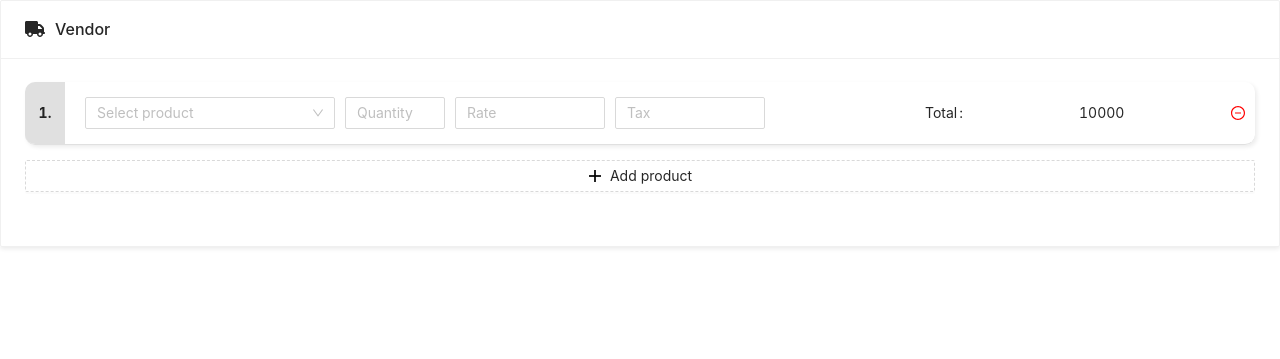
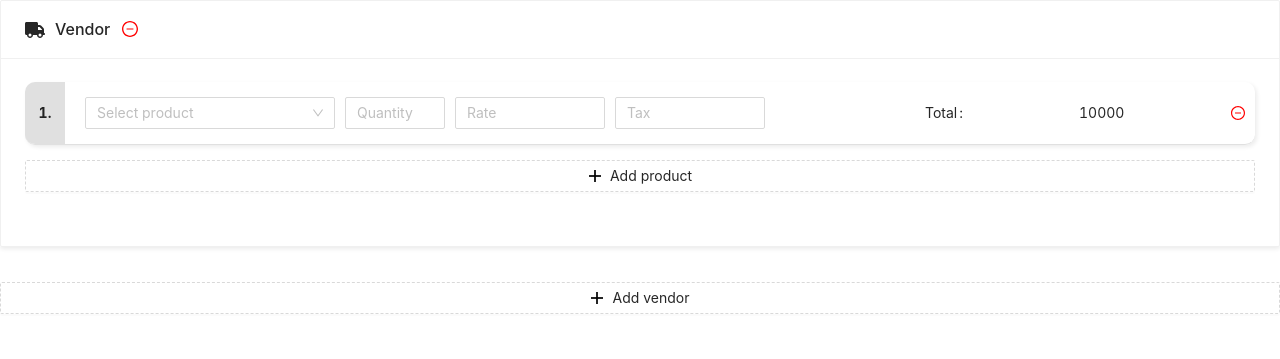
Before and after one commit to mariobutir/restaurant_management, a React (Create React App) app: page /overview in a window 1280 px wide. Both pictures are taken after a click on the element 458 px from the left and 392 px from the top of the page. Shown: the top 359 px of the page. Built offline with nearby package versions, Linux system fonts and the light colour scheme.

Commit message:
Add dynamic vendors

```diff
--- /dev/null
+++ b/src/views/overview/CreateReportOverlay/VendorForm/index.js
@@ -0,0 +1,110 @@
+import { Button, Form, Input, Select } from "antd"
+import { ProductsArray } from "../enums"
+import { MinusCircleOutlined, PlusOutlined } from "@ant-design/icons"
+import React from "react"
+
+const VendorForm = (props) => {
+  const { fieldKey } = props
+
+  return (
+    <Form.Item className="product-entry-wrapper">
+      <Form.List name={[fieldKey, "products"]} initialValue={[{}]}>
+        {(fields, { add, remove }) => (
+          <>
+            {fields.map(({ key, name, ...restField }, index) => (
+              <div key={key} className="product-entry">
+                <div className="index-container">
+                  <div className="numbering">{index + 1}.</div>
+                </div>
+                <div className="product-entry-section">
+                  <div className="d-flex justify-content-between">
+                    <div className="d-flex">
+                      <Form.Item
+                        className="me-2"
+                        {...restField}
+                        name={[name, "product_id"]}
+                      >
+                        <Select
+                          showSearch
+                          placeholder="Select product"
+                          optionFilterProp="children"
+                          filterOption={(input, option) =>
+                            option.children
+                              .toLowerCase()
+                              .indexOf(input.toLowerCase()) >= 0
+                          }
+                          style={{ width: 250 }}
+                        >
+                          {ProductsArray.map((product) => (
+                            <Select.Option
+                              key={product.id}
+                              value={product.name}
+                            >
+                              {product.name}
+                            </Select.Option>
+                          ))}
+                        </Select>
+                      </Form.Item>
+                      <Form.Item
+                        className="me-2"
+                        {...restField}
+                        name={[name, "quantity"]}
+                      >
+                        <Input placeholder="Quantity" style={{ width: 100 }} />
+                      </Form.Item>
+                      <Form.Item
+                        className="me-2"
+                        {...restField}
+                        name={[name, "rate"]}
+                      >
+                        <Input placeholder="Rate" style={{ width: 150 }} />
+                      </Form.Item>
+                      <Form.Item
+                        className="me-2"
+                        {...restField}
+                        name={[name, "tax"]}
+                      >
+                        <Input placeholder="Tax" style={{ width: 150 }} />
+                      </Form.Item>
+                    </div>
+                    <div className="d-flex">
+                      <Form.Item
+                        className="me-2 total"
+                        label="Total"
+                        {...restField}
+                        name={[name, "total"]}
+                      >
+                        <Input
+                          placeholder="Total"
+                          defaultValue="10000"
+                          style={{
+                            border: 0,
+                          }}
+                        />
+                      </Form.Item>
+                    </div>
+                  </div>
+                </div>
+                <div className="product-actions">
+                  <MinusCircleOutlined onClick={() => remove(name)} />
+                </div>
+              </div>
+            ))}
+            <Form.Item>
+              <Button
+                type="dashed"
+                onClick={() => add()}
+                block
+                icon={<PlusOutlined />}
+              >
+                Add product
+              </Button>
+            </Form.Item>
+          </>
+        )}
+      </Form.List>
+    </Form.Item>
+  )
+}
+
+export default VendorForm
--- a/src/views/overview/CreateReportOverlay/index.js
+++ b/src/views/overview/CreateReportOverlay/index.js
@@ -1,13 +1,14 @@
 import React, { useEffect } from "react"
 import { useDispatch } from "react-redux"
-import { Button, Card, Form, Input, Select } from "antd"
-import { ProductsArray } from "./enums"
-import { FontAwesomeIcon } from "@fortawesome/react-fontawesome"
-import { faTruck } from "@fortawesome/free-solid-svg-icons"
+import { Button, Card, Form } from "antd"
 import "./styles.scss"
 import Overlay from "../../../components/Overlay"
 import actions from "../../../redux/actions"
+
+import VendorForm from "./VendorForm"
 import { MinusCircleOutlined, PlusOutlined } from "@ant-design/icons"
+import { faTruck } from "@fortawesome/free-solid-svg-icons"
+import { FontAwesomeIcon } from "@fortawesome/react-fontawesome"
 
 const layout = {
   labelCol: { span: 8 },
@@ -15,11 +16,14 @@ const layout = {
 }
 
 const CardHeader = (props) => {
-  const { icon, title } = props
+  const { icon, title, remove } = props
   return (
     <div className="fix">
       {icon && <FontAwesomeIcon className="me-2" icon={icon} />}
       {title}
+      <div className="product-actions vendor-remove">
+        <MinusCircleOutlined onClick={() => remove()} />
+      </div>
     </div>
   )
 }
@@ -36,10 +40,6 @@ const CreateReportOverlay = (props) => {
       dispatch({ type: actions.FETCH_REPORT_FORM_DATA })
     }
   }, [overlay.visible])
-
-  const handleOnFinish = (values) => {
-    console.log("save report")
-  }
 
   const OverlayFooter = () => {
     const handleDiscard = () => {
@@ -66,6 +66,10 @@ const CreateReportOverlay = (props) => {
     )
   }
 
+  const handleOnFinish = (values) => {
+    console.log("save report")
+  }
+
   const handleValueChange = (changedValues, currentValues) => {
     console.log("changed value")
   }
@@ -79,95 +83,24 @@ const CreateReportOverlay = (props) => {
         onValuesChange={handleValueChange}
         {...layout}
       >
-        <Card title={<CardHeader title="Vendor" icon={faTruck} />}>
         <Form.Item className="product-entry-wrapper">
-            <Form.List name="products" initialValue={[{}]}>
+          <Form.List name="vendors" initialValue={[{}]}>
             {(fields, { add, remove }) => (
               <>
-                  {fields.map(({ key, name, ...restField }, index) => (
-                    <div key={key} className="product-entry">
-                      <div className="index-container">
-                        <div className="numbering">{index + 1}.</div>
-                      </div>
-                      <div className="product-entry-section">
-                        <div className="d-flex justify-content-between">
-                          <div className="d-flex">
-                            <Form.Item
-                              className="me-2"
-                              {...restField}
-                              name={[name, "product_id"]}
+                {fields.map((field) => (
+                  <Form.Item>
+                    <Card
+                      title={
+                        <CardHeader
+                          title="Vendor"
+                          icon={faTruck}
+                          remove={() => remove(field.name)}
+                        />
+                      }
                     >
-                              <Select
-                                showSearch
-                                placeholder="Select product"
-                                optionFilterProp="children"
-                                filterOption={(input, option) =>
-                                  option.children
-                                    .toLowerCase()
-                                    .indexOf(input.toLowerCase()) >= 0
-                                }
-                                style={{ width: 250 }}
-                              >
-                                {ProductsArray.map((product) => (
-                                  <Select.Option
-                                    key={product.id}
-                                    value={product.name}
-                                  >
-                                    {product.name}
-                                  </Select.Option>
-                                ))}
-                              </Select>
+                      <VendorForm fieldKey={field.name} />
+                    </Card>
                   </Form.Item>
-                            <Form.Item
-                              className="me-2"
-                              {...restField}
-                              name={[name, "quantity"]}
-                            >
-                              <Input
-                                placeholder="Quantity"
-                                style={{ width: 100 }}
-                              />
-                            </Form.Item>
-                            <Form.Item
-                              className="me-2"
-                              {...restField}
-                              name={[name, "rate"]}
-                            >
-                              <Input
-                                placeholder="Rate"
-                                style={{ width: 150 }}
-                              />
-                            </Form.Item>
-                            <Form.Item
-                              className="me-2"
-                              {...restField}
-                              name={[name, "tax"]}
-                            >
-                              <Input placeholder="Tax" style={{ width: 150 }} />
-                            </Form.Item>
-                          </div>
-                          <div className="d-flex">
-                            <Form.Item
-                              className="me-2 total"
-                              label="Total"
-                              {...restField}
-                              name={[name, "total"]}
-                            >
-                              <Input
-                                placeholder="Total"
-                                defaultValue="10000"
-                                style={{
-                                  border: 0,
-                                }}
-                              />
-                            </Form.Item>
-                          </div>
-                        </div>
-                      </div>
-                      <div className="product-actions">
-                        <MinusCircleOutlined onClick={() => remove(name)} />
-                      </div>
-                    </div>
                 ))}
                 <Form.Item>
                   <Button
@@ -176,14 +109,13 @@ const CreateReportOverlay = (props) => {
                     block
                     icon={<PlusOutlined />}
                   >
-                      Add product
+                    Add vendor
                   </Button>
                 </Form.Item>
               </>
             )}
           </Form.List>
         </Form.Item>
-        </Card>
       </Form>
       <OverlayFooter />
     </Overlay>
--- a/src/views/overview/CreateReportOverlay/styles.scss
+++ b/src/views/overview/CreateReportOverlay/styles.scss
@@ -2,6 +2,7 @@
 
 .add-report-overlay {
   background-color: vars.$background-color;
+  padding-bottom: 50px;
 
   .overlay-title {
     font-size: 16px;
@@ -15,6 +16,16 @@
 
   .ant-form {
     width: 100%;
+
+    .fix {
+      display: flex;
+      align-items: center;
+
+      .vendor-remove {
+        margin-left: 12px;
+        color: red;
+      }
+    }
 
     .ant-form-item-control-input {
       width: 100%;
```
Lines whose indentation alone changed are shown as unchanged.
